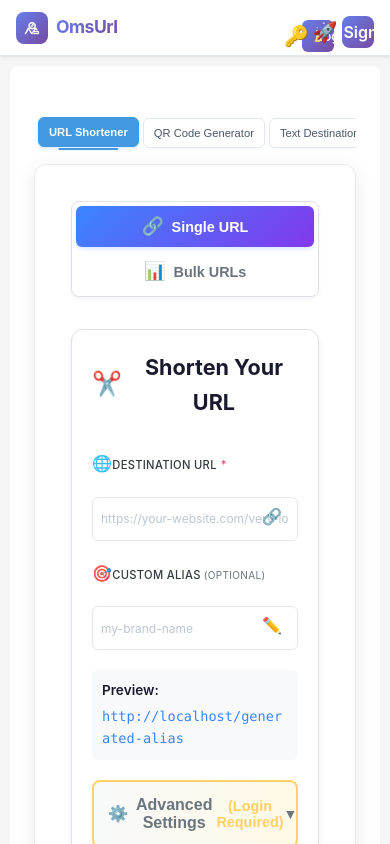
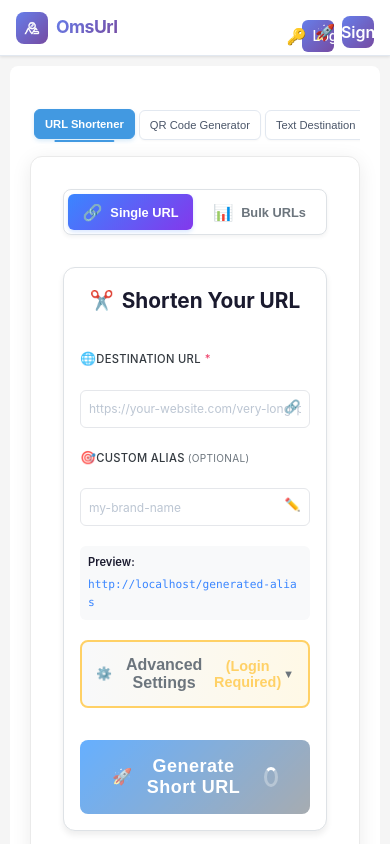
Before and after one commit to omas1st/omsurlftv1, a React (Create React App) app: page / in a window 390 px wide. Shown: the top 844 px of the page. Built offline with nearby package versions, Linux system fonts and the light colour scheme; no server answers.

Commit message:
update css

```diff
--- a/src/App.css
+++ b/src/App.css
@@ -307,3 +307,43 @@
     display: none !important;
   }
 }
+
+/* App.css – add at the end */
+
+/* Mobile scaling: preserve desktop layout but shrink everything */
+@media (max-width: 480px) {
+  html {
+    font-size: 80%; /* 16px → 12.8px – feels like 80% zoom */
+  }
+
+  body,
+  .App,
+  .main-content,
+  .container {
+    overflow-x: hidden;
+  }
+
+  /* Global element adjustments */
+  .btn {
+    padding: 0.4rem 0.8rem;
+    font-size: 0.8rem;
+    height: 32px;
+  }
+
+  .card {
+    padding: 1rem;
+  }
+
+  .modal {
+    max-width: 95%;
+  }
+
+  .modal-header h3 {
+    font-size: 1.1rem;
+  }
+
+  .modal-body,
+  .modal-footer {
+    padding: 1rem;
+  }
+}
--- a/src/components/URLShortener/URLShortener.css
+++ b/src/components/URLShortener/URLShortener.css
@@ -581,3 +581,123 @@
   outline: 2px solid var(--url-primary);
   outline-offset: 2px;
 }
+
+/* URLShortener.css – add at the end */
+
+/* Mobile scaling: keep desktop layout, shrink elements */
+@media (max-width: 480px) {
+  .url-shortener {
+    padding: 0.5rem;
+  }
+
+  .shortener-form {
+    padding: 1rem;
+  }
+
+  .form-title {
+    font-size: 1.3rem;
+  }
+
+  .title-icon {
+    font-size: 1.2rem;
+  }
+
+  .mode-toggle {
+    flex-direction: row; /* keep horizontal */
+  }
+
+  .mode-btn {
+    padding: 0.5rem 0.25rem;
+    font-size: 0.8rem;
+    min-height: 36px;
+  }
+
+  .mode-icon {
+    font-size: 1rem;
+  }
+
+  .form-label {
+    font-size: 0.8rem;
+    gap: 0.25rem;
+  }
+
+  .label-icon {
+    font-size: 0.8rem;
+  }
+
+  .url-input,
+  .alias-input {
+    padding: 0.6rem 2rem 0.6rem 0.6rem;
+    font-size: 0.8rem;
+    min-height: 38px;
+  }
+
+  .input-icon {
+    right: 0.6rem;
+    font-size: 0.8rem;
+  }
+
+  .preview-url {
+    padding: 0.5rem;
+    font-size: 0.7rem;
+    gap: 0.25rem;
+  }
+
+  .section-toggle-btn {
+    padding: 0.6rem 0.8rem;
+    font-size: 0.8rem;
+    min-height: 38px;
+  }
+
+  .toggle-icon {
+    font-size: 0.8rem;
+  }
+
+  .toggle-arrow {
+    font-size: 0.7rem;
+  }
+
+  .advanced-content {
+    padding: 1rem;
+  }
+
+  .login-prompt-message {
+    font-size: 0.9rem;
+  }
+
+  .login-prompt-features {
+    grid-template-columns: repeat(auto-fit, minmax(120px, 1fr));
+    gap: 0.5rem;
+  }
+
+  .login-prompt-features li {
+    padding: 0.5rem;
+    font-size: 0.75rem;
+  }
+
+  .login-prompt-btn {
+    padding: 0.6rem 1.2rem;
+    font-size: 0.8rem;
+    min-height: 38px;
+  }
+
+  .error-message {
+    padding: 0.6rem;
+    font-size: 0.75rem;
+    gap: 0.5rem;
+  }
+
+  .error-icon {
+    font-size: 1rem;
+  }
+
+  .generate-btn {
+    padding: 0.6rem 1.2rem;
+    font-size: 0.9rem;
+    min-height: 42px;
+  }
+
+  .btn-icon {
+    font-size: 1rem;
+  }
+}
--- a/src/pages/HomePage/HomePage.css
+++ b/src/pages/HomePage/HomePage.css
@@ -222,3 +222,56 @@
     font-size: 0.85rem;
   }
 }
+
+/* HomePage.css – add at the end */
+
+/* Mobile scaling: keep desktop layout, shrink elements */
+@media (max-width: 480px) {
+  .hero-section {
+    padding: 2rem 0.5rem 1rem;
+  }
+
+  .hero-content h1 {
+    font-size: 2rem;
+    margin-bottom: 0.5rem;
+  }
+
+  .subtitle {
+    font-size: 0.9rem;
+    max-width: 100%;
+  }
+
+  .main-section {
+    padding: 1rem 0.5rem;
+  }
+
+  .features-section {
+    padding: 1.5rem 0.5rem;
+    max-width: 100%;
+  }
+
+  /* Keep 4 columns on mobile */
+  .features-grid {
+    grid-template-columns: repeat(4, 1fr);
+    gap: 0.5rem;
+  }
+
+  .feature-card {
+    padding: 0.75rem 0.25rem;
+  }
+
+  .feature-icon {
+    font-size: 1.2rem;
+    margin-bottom: 0.25rem;
+  }
+
+  .feature-card h3 {
+    font-size: 0.8rem;
+    margin-bottom: 0.25rem;
+  }
+
+  .feature-card p {
+    font-size: 0.65rem;
+    line-height: 1.3;
+  }
+}
--- a/src/pages/UserDashboard/UserDashboard.css
+++ b/src/pages/UserDashboard/UserDashboard.css
@@ -539,3 +539,124 @@
     grid-template-columns: repeat(2, 1fr);
   }
 }
+
+/* UserDashboard.css – add at the end */
+
+/* Mobile scaling: keep desktop layout, shrink elements */
+@media (max-width: 480px) {
+  .user-dashboard {
+    padding: 0.5rem;
+    gap: 1rem;
+  }
+
+  .section-title {
+    font-size: 1rem;
+    margin-bottom: 0.5rem;
+  }
+
+  .welcome-section h1 {
+    font-size: 1.2rem;
+  }
+
+  .welcome-message {
+    font-size: 0.7rem;
+  }
+
+  .info-card {
+    min-width: 120px;
+    padding: 0.25rem 0.5rem;
+  }
+
+  .info-card .card-icon {
+    font-size: 1.2rem;
+  }
+
+  .info-card .card-content h3 {
+    font-size: 0.55rem;
+  }
+
+  .info-card .balance,
+  .info-card .tier {
+    font-size: 0.7rem;
+  }
+
+  /* Keep stats grid as 4 columns, just shrink */
+  .stats-grid {
+    grid-template-columns: repeat(4, 1fr);
+    gap: 0.25rem;
+  }
+
+  .stat-card {
+    padding: 0.25rem;
+  }
+
+  .stat-icon {
+    width: 2rem;
+    height: 2rem;
+    font-size: 1.2rem;
+  }
+
+  .stat-info h3 {
+    font-size: 0.55rem;
+  }
+
+  .stat-value {
+    font-size: 0.7rem;
+  }
+
+  .stats-chart-container {
+    padding: 0.5rem;
+  }
+
+  /* Keep quick actions as 4 columns */
+  .actions-grid {
+    grid-template-columns: repeat(4, 1fr);
+    gap: 0.25rem;
+  }
+
+  .action-card {
+    padding: 0.5rem 0.25rem;
+  }
+
+  .action-icon {
+    font-size: 1.5rem;
+    margin-bottom: 0.25rem;
+  }
+
+  .action-card h3 {
+    font-size: 0.6rem;
+  }
+
+  .action-card p {
+    font-size: 0.5rem;
+  }
+
+  /* Recent URLs table – reduce font and padding */
+  .urls-table {
+    font-size: 0.6rem;
+  }
+
+  .table-header,
+  .table-row {
+    padding: 0.25rem 0.5rem;
+    font-size: 0.6rem;
+  }
+
+  .action-btn {
+    width: 20px;
+    height: 20px;
+    font-size: 0.6rem;
+  }
+
+  .no-urls {
+    padding: 1rem;
+  }
+
+  .no-urls p:first-child {
+    font-size: 0.7rem;
+  }
+
+  .no-urls p:last-child {
+    font-size: 0.6rem;
+  }
+}
```
